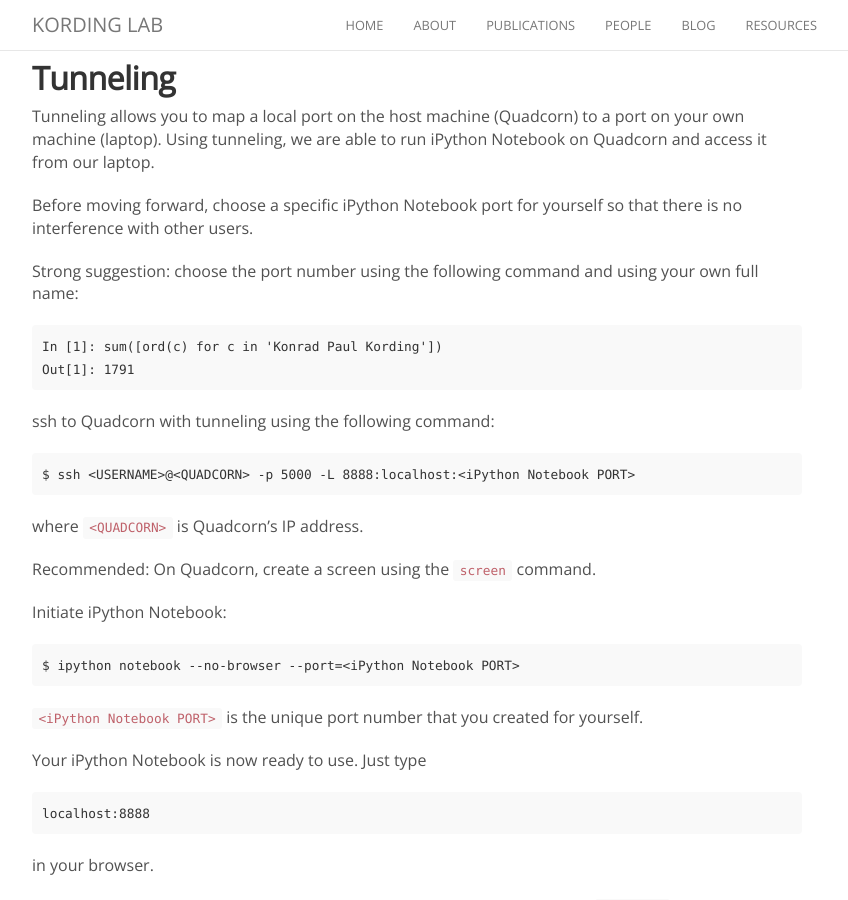
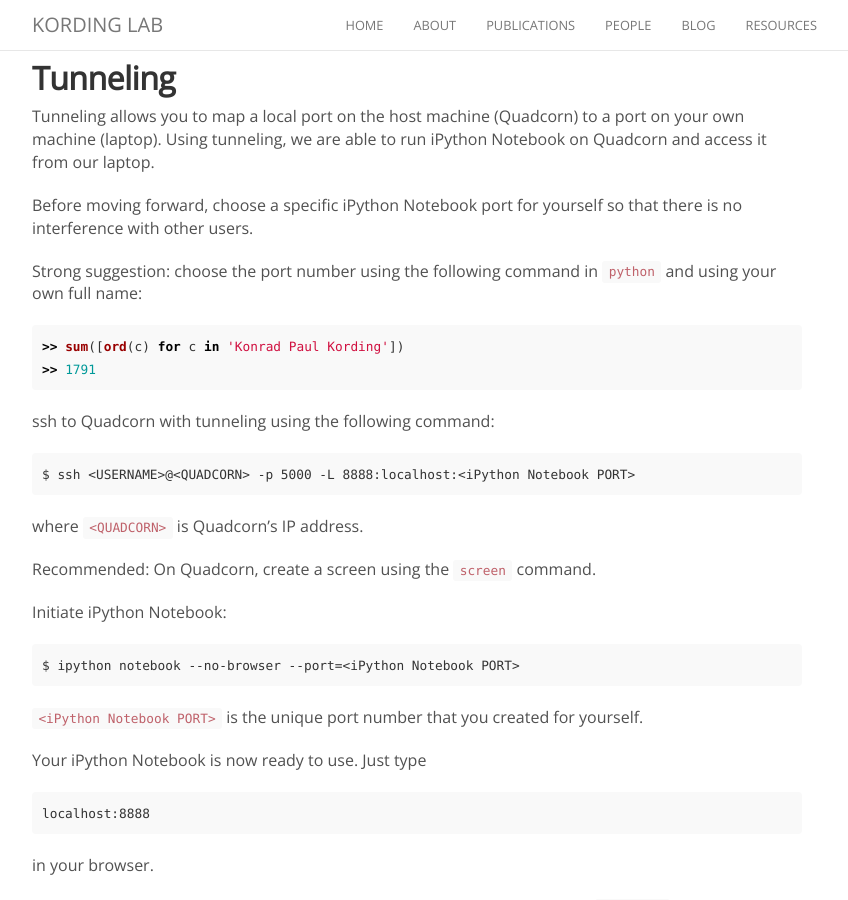
Before and after one commit to KordingLab/KordingLab.github.io, a Jekyll site: the page built from _posts/2016-08-18-quadcorn-tunnel.md, in a window 1280 px wide and 900 px high, scrolled down 826 px. Shown: the whole window, without its empty margins (223-1071 px from the left). Built offline with Jekyll 4.4.1, drawn with Linux system fonts in a browser that asks for light colours; nearby versions of some CDN libraries; comment, search, counter and statistics services are not loaded.

Commit message:
Update 2016-08-18-quadcorn-tunnel.md

````diff
--- a/_posts/2016-08-18-quadcorn-tunnel.md
+++ b/_posts/2016-08-18-quadcorn-tunnel.md
@@ -46,11 +46,11 @@
 
 Before moving forward, choose a specific iPython Notebook port for yourself so that there is no interference with other users.
 
-Strong suggestion: choose the port number using the following command and using your own full name:
+Strong suggestion: choose the port number using the following command in `python` and using your own full name:
 
-```
-In [1]: sum([ord(c) for c in 'Konrad Paul Kording'])
-Out[1]: 1791
+```python
+>> sum([ord(c) for c in 'Konrad Paul Kording'])
+>> 1791
 ```
 
 ssh to Quadcorn with tunneling using the following command:
````
